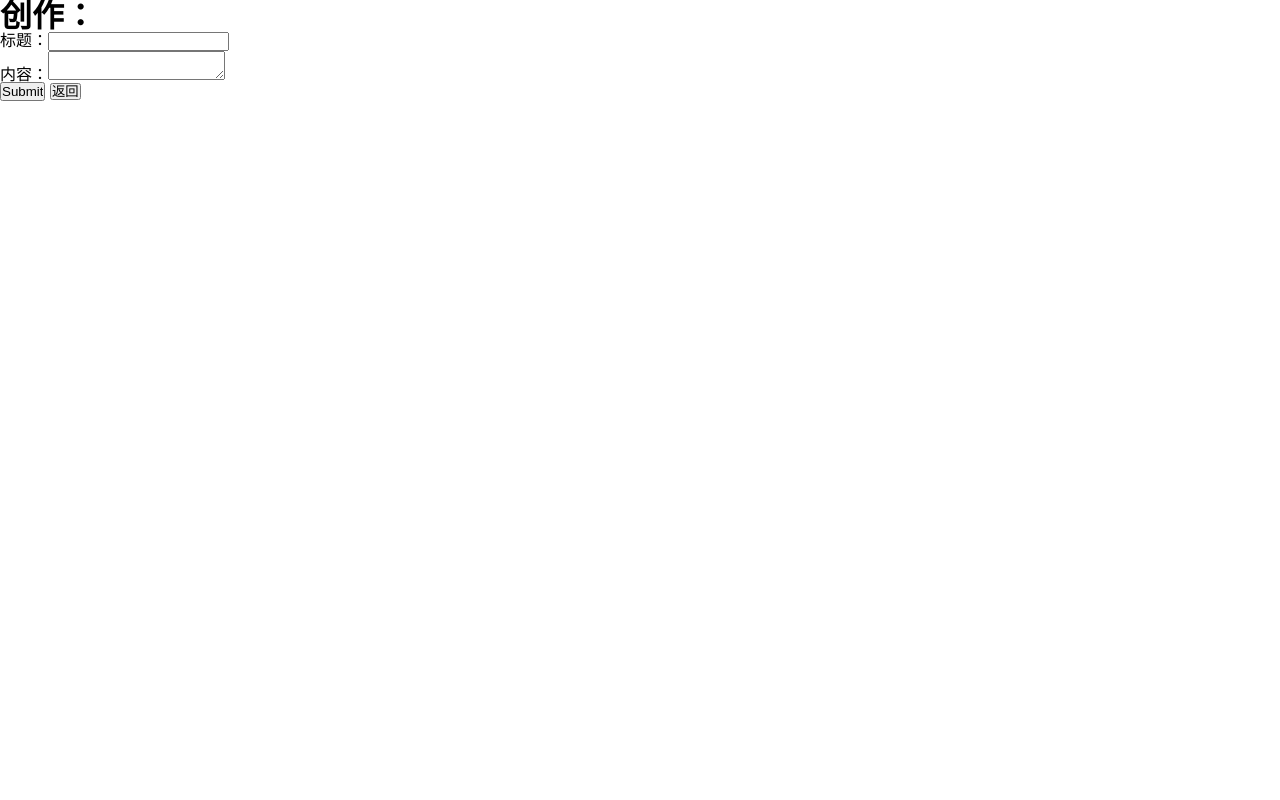
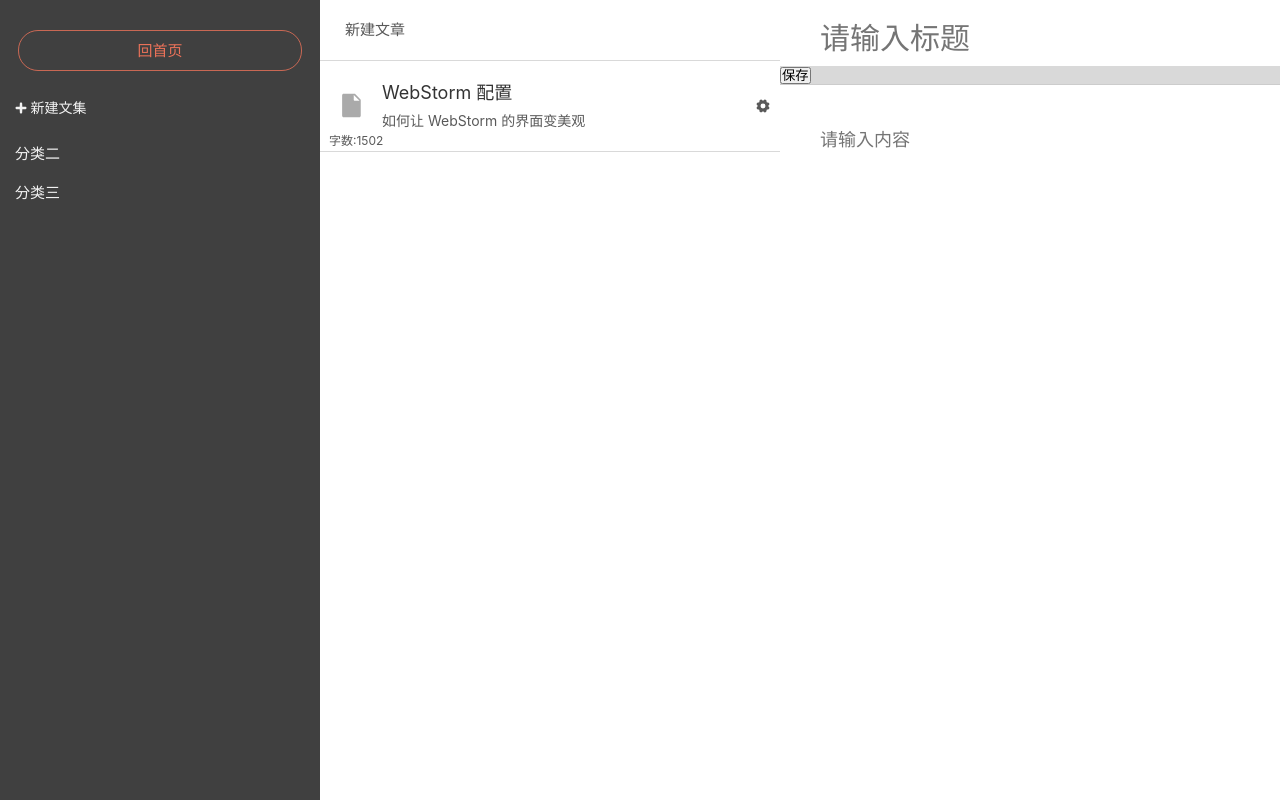
Before and after one commit to zch233/next-blog, a Next.js app: page /posts/new in a window 1280 px wide. Built offline with nearby package versions, Linux system fonts and the light colour scheme.

Commit message:
feat: add new blog editor ui

```diff
--- a/pages/posts/new.tsx
+++ b/pages/posts/new.tsx
@@ -1,36 +1,177 @@
 import React from 'react';
 import { NextPage } from 'next';
-import { userForm } from '../../hooks/userForm';
-import { useRouter } from 'next/router';
+import styled from 'styled-components';
+import Link from 'next/link';
+import ALiIcon from '../../components/ALiIcon';
+
+const Wrapper = styled.div`
+  display: flex;
+  height: 100vh;
+  .categoryBar {
+    width: 320px;
+    overflow-y: auto;
+    background-color: #404040;
+    color: #f2f2f2;
+    &-item {padding: 0 15px;line-height: 2.6;cursor: pointer;font-size: 15px;}
+    &-returnLink {
+      padding: 30px 18px 5px;
+      text-align: center;
+      display: block;
+      span {
+        display: block;
+        font-size: 15px;
+        padding: 12px 0;
+        color: #ec7259;
+        border: 1px solid rgba(236,114,89,.8);
+        border-radius: 20px;
+        transition: border-color .2s ease-in;
+        &:hover {
+          will-change: border-color;
+          color: #ec7259;
+          border-color: #ec7259;
+        }
+      }
+    }
+    &-newButton {
+      font-size: 14px;
+      margin-top: 14px;
+      margin-bottom: 8px;
+      display: flex;
+      align-items: center;
+      svg {font-size: 12px;margin-right: .3em;}
+    }
+  }
+  .listBar {
+    width: 460px;
+    overflow-y: scroll;
+    height: 100%;
+    &-newButton {
+      line-height: 20px;
+      font-size: 15px;
+      font-weight: 400;
+      padding: 20px 0 20px 25px;
+      cursor: pointer;
+      color: #595959;
+    }
+    &-list {
+      position: relative;
+      margin-bottom: 0;
+      background-color: #efe9d9;
+      border-top: 1px solid #d9d9d9;
+      &-item {
+        position: relative;
+        height: 90px;
+        color: #595959;
+        background-color: #fff;
+        padding: 15px 10px;
+        box-shadow: 0 0 0 1px #d9d9d9;
+        border-left: 5px solid transparent;
+        list-style: none;
+        line-height: 60px;
+        cursor: pointer;
+        user-select: none;
+        display: flex;
+        align-items: center;
+        &-count {position: absolute;left: 4px;bottom: 4px;font-size: 12px;}
+        &-left {font-size: 25px;flex-shrink: 0;color: #aaa;padding: 0 4px;}
+        &-middle {
+          flex: 1;
+          padding: 0 14px;
+          font-size: 14px;
+          color: #595959;
+          overflow: hidden;
+          p {font-size: 18px;color: #333;margin-bottom: 12px;}
+          p, span {
+            overflow: hidden;
+            text-overflow: ellipsis;
+            white-space: nowrap;
+            display: block;
+          }
+        }
+        &-right {font-size: 14px;}
+      }
+    }
+  }
+  .writeBar {
+    flex: 1;
+    position: relative;
+    height: 100vh;
+    padding-top: 20px;
+    display: flex;
+    flex-direction: column;
+    &-title {
+      flex-shrink: 0;
+      width: 100%;
+      padding: 0 80px 10px 40px;
+      margin-bottom: 0;
+      font-weight: 400;
+      line-height: 30px;
+      box-shadow: none;
+      color: #595959;
+      background-color: transparent;
+      outline: none;
+      border-radius: 0;
+      overflow: hidden;
+      text-overflow: ellipsis;
+      white-space: nowrap;
+      border: none;
+      font-size: 30px;
+    }
+    &-tools {
+      margin: 0;
+      list-style-type: none;
+      background-color: #d9d9d9;
+      border-bottom: 1px solid #ccc;
+    }
+    &-content {
+      width: 100%;
+      flex: 1;
+      padding: 40px 40px 80px;
+      margin-bottom: 0;
+      resize: none;
+      color: #333;
+      background-color: transparent;
+      font-size: 18px;
+      font-weight: 400;
+      line-height: 30px;
+      border: none;
+      outline: none;
+      overflow: auto;
+    }
+  }
+`
 
 const NewPost: NextPage = () => {
-  const router = useRouter();
-  const { form } = userForm({
-    fields: [
-      {
-        label: '标题',
-        key: 'title',
-        inputType: 'text',
-      },
-      {
-        label: '内容',
-        key: 'content',
-        inputType: 'textarea',
-      },
-    ],
-    initFormData: { title: '', content: '' },
-    url: '/api/v1/posts',
-    afterSubmit: async err => {
-      if (err) return;
-      window.alert('创建成功!');
-      await router.push('/posts');
-    },
-  });
   return (
-    <div>
-      <h1>创作：</h1>
-      { form }
-    </div>
+    <Wrapper>
+      <div className={'categoryBar'}>
+        <Link href="/posts" ><a className={'categoryBar-returnLink'}><span>回首页</span></a></Link>
+        <p className={'categoryBar-item categoryBar-newButton'}><ALiIcon icon={'add'} /> 新建文集</p>
+        <p className={'categoryBar-item'}>分类二</p>
+        <p className={'categoryBar-item'}>分类三</p>
+      </div>
+      <div className={'listBar'}>
+        <div className={'listBar-newButton'}>新建文章</div>
+        <ul className={'listBar-list'}>
+          <li className={'listBar-list-item done'}>
+            <p className={'listBar-list-item-count'}>字数:1502</p>
+            <div className={'listBar-list-item-left'}>
+              <ALiIcon icon={'poster'} />
+            </div>
+            <div className={'listBar-list-item-middle'}>
+              <p>WebStorm 配置</p>
+              <span>如何让 WebStorm 的界面变美观</span>
+            </div>
+            <ALiIcon className={'listBar-list-item-right'} icon={'setting'} />
+          </li>
+        </ul>
+      </div>
+      <div className={'writeBar'}>
+        <input className={'writeBar-title'} type="text" placeholder={'请输入标题'} />
+        <div className={'writeBar-tools'}><button>保存</button></div>
+        <textarea className={'writeBar-content'} placeholder={'请输入内容'} />
+      </div>
+    </Wrapper>
   );
 };
 
--- a/styles/global.scss
+++ b/styles/global.scss
@@ -9,6 +9,7 @@
 }
 body {
   font-family: -apple-system,BlinkMacSystemFont,Segoe UI,Helvetica,Arial,sans-serif,Apple Color Emoji,Segoe UI Emoji;
+  input, textarea {font-family: -apple-system,SF UI Text,Arial,PingFang SC,Hiragino Sans GB,Microsoft YaHei,WenQuanYi Micro Hei,sans-serif;}
 }
 a {
   color: inherit;
```
Also changed, not shown: components/ALiIcon/svg.js.
